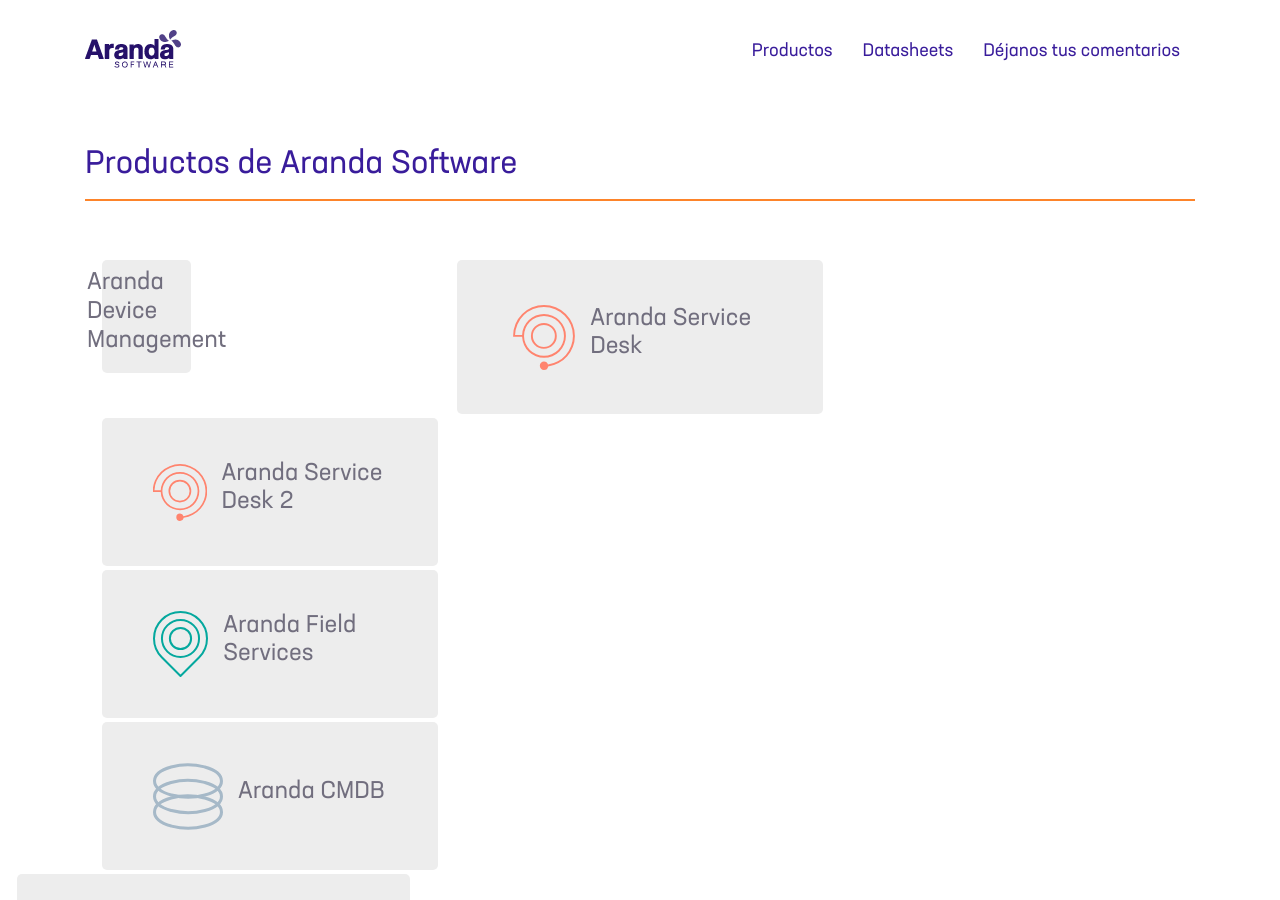
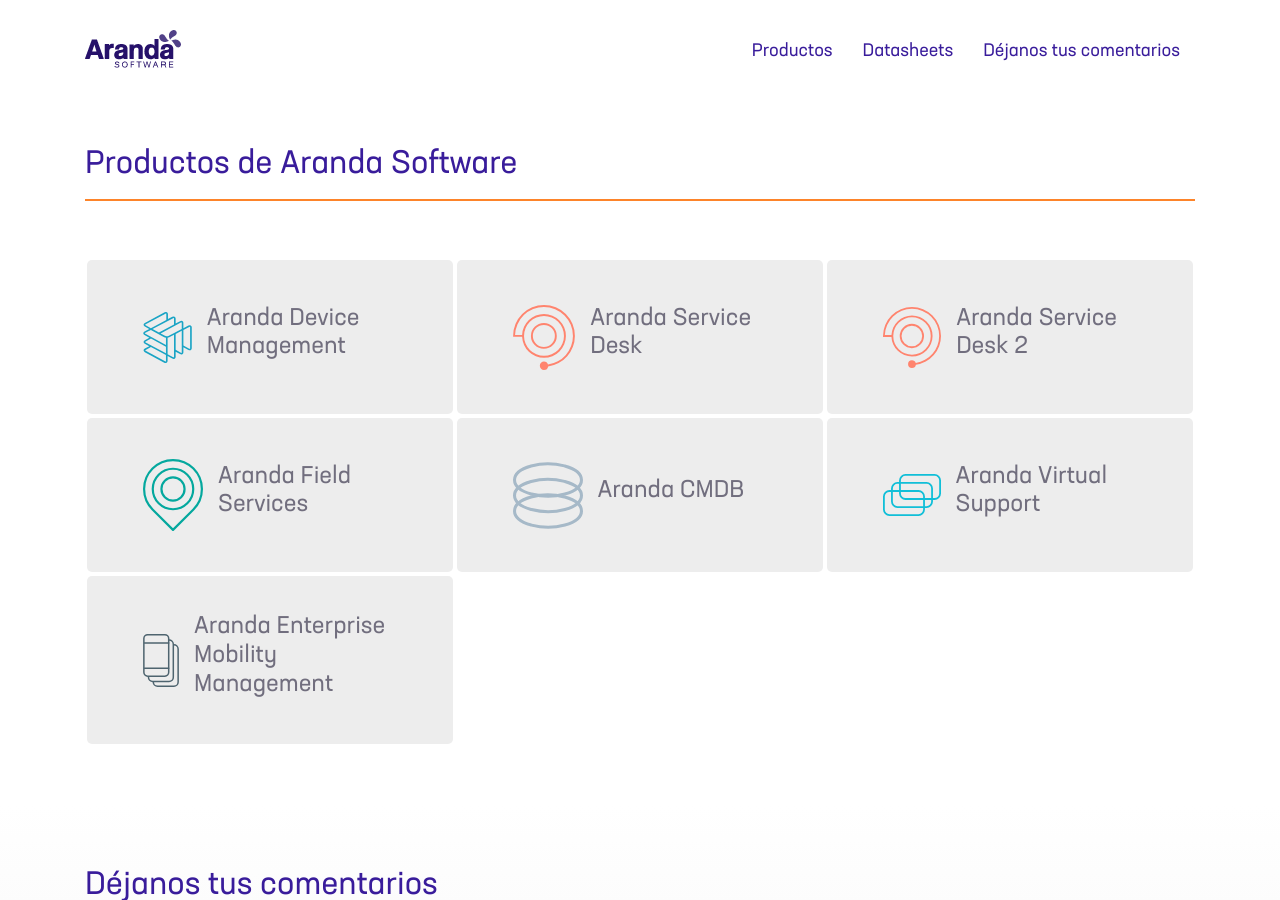
Before and after one commit to aranda-docs/aranda-docs-theme, a Jekyll site: the page built from index.md, in a window 1280 px wide and 900 px high, scrolled down 1100 px. Built offline with Jekyll 4.4.1, drawn with Linux system fonts in a browser that asks for light colours.

Commit message:
Update catalog.html

```diff
--- a/_includes/catalog.html
+++ b/_includes/catalog.html
@@ -8,7 +8,6 @@
         <div class="ar-section__content">
             <div class="ar-services-container">
                 <div class="row no-gutters">
-                  <div class="col-12 col-md-6 col-lg-4">
 
                     {% for item in site.data.catalog.catalog %}
                     <div class="col-4">
@@ -16,10 +15,9 @@
                             <div class="ar-badge-service__icon {{ item.icon }}"></div>
                             <div class="ar-badge-service__description">
                                 <h1>{{ item.title }}</h1>
-                              </div>
-                          </div>
-                      </div>
-                  </div>
+                            </div>
+                        </div>
+                    </div>
                     {% endfor %}
                 </div>
 
```
